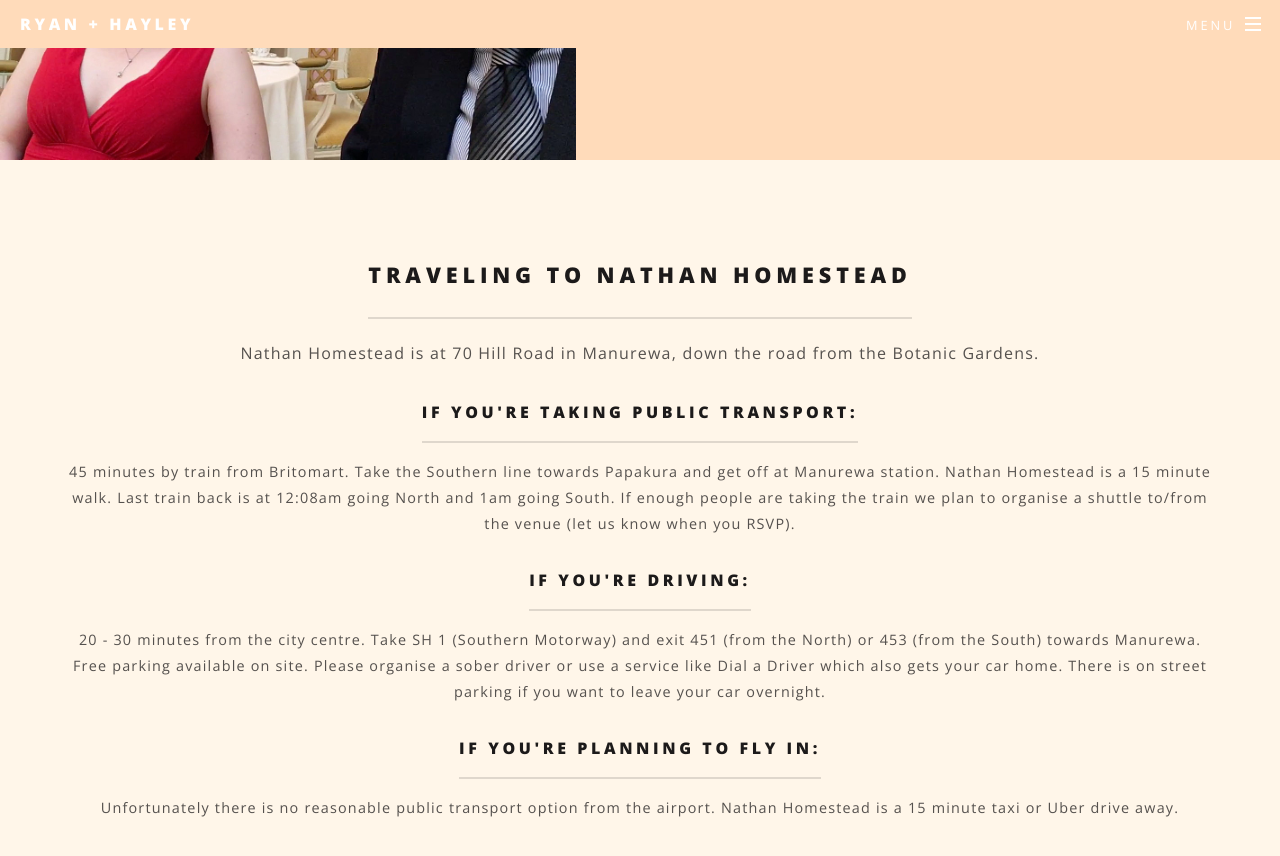
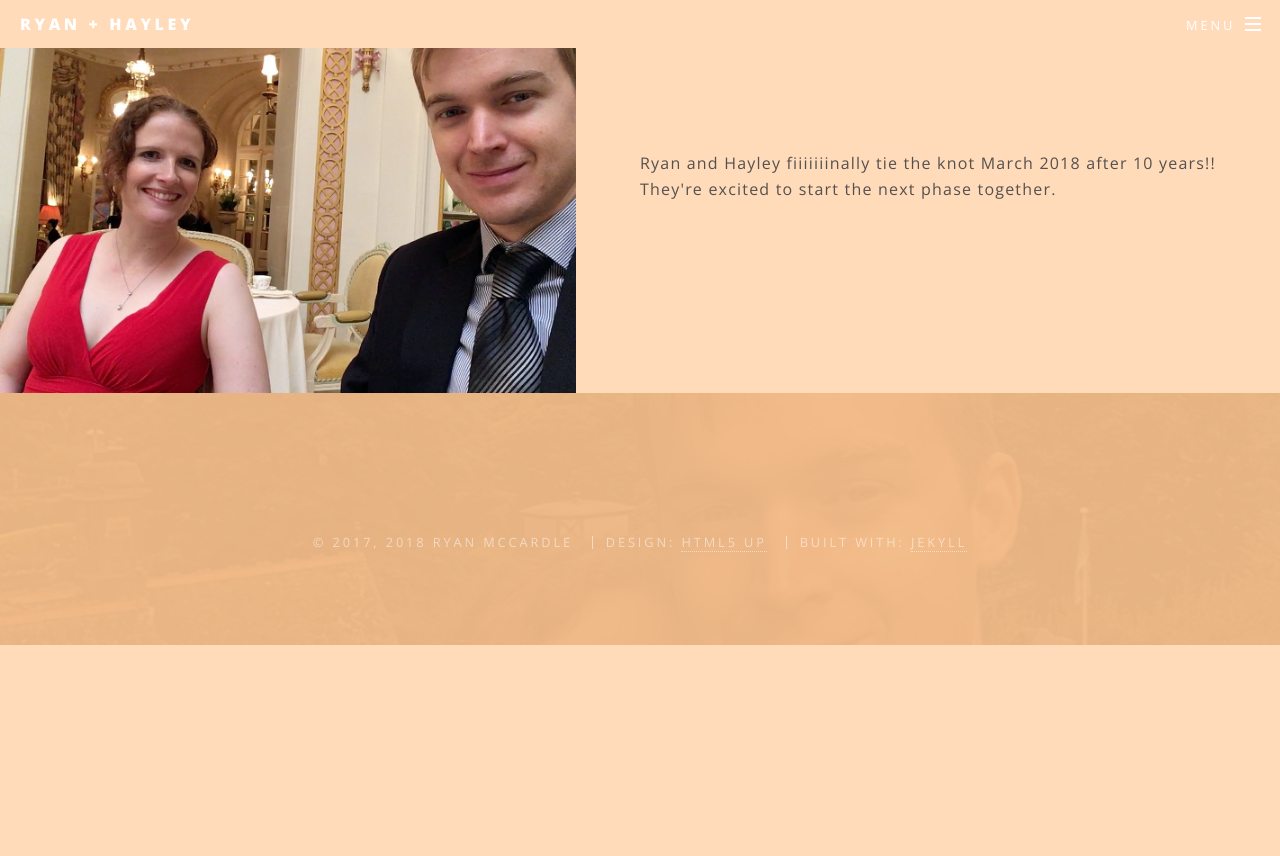
Before and after one commit to ryanmccardle/weddingwebsite, a Jekyll site: the page built from index.html, in a window 1280 px wide and 900 px high, scrolled down 6229 px. Shown: the top 856 px of the window. Built offline with Jekyll 4.4.1, drawn with Linux system fonts in a browser that asks for light colours; after the commit the page ends 6874 px from its top, so only the background shows below that; some of the changed text lies outside the part shown.

Commit message:
added password to gallery, cut out more sections

```diff
--- a/_includes/header.html
+++ b/_includes/header.html
@@ -9,12 +9,13 @@
           <ul>
             <li><a href="index.html">Home</a></li>
             <li><a href="#intro" class="more scrolly">Welcome</a></li>
+            <li><a href="#gallery" class="more scrolly">Gallery></li>
             <li><a href="#couple" class="more scrolly">The Couple</a></li>
-            <li><a href="#travel" class="more scrolly">Traveling to Nathan Homestead</a></li>
+            <!--<li><a href="#travel" class="more scrolly">Traveling to Nathan Homestead</a></li>
             <li><a href="#location" class="more scrolly">The Venue</a></li>
             <li><a href="#lodging" class="more scrolly">Lodging</a></li>
             <li><a href="#registry" class="more scrolly">Registry</a></li>
-            <li><a href="#cta" class="more scrolly">RSVP</a></li>
+            <li><a href="#cta" class="more scrolly">RSVP</a></li>-->
           </ul>
         </div>
       </li>
--- a/_includes/sections/gallery.html
+++ b/_includes/sections/gallery.html
@@ -2,7 +2,9 @@
   <header class="major">
   <h2>Gallery</h2>
 
-  <p>Our wedding photos are finally here! If we haven't already given you the password please ask us for it.</p>
+  <p>Our wedding photos are finally here!</p>
+  <p>The password to access them is (all lowercase): <img src="images/pw.png" alt="" /></p>
+
   <a href="https://soulsistersphotography.pixieset.com/hayleyandryan/"> soulsistersphotography.pixieset.com/hayleyandryan</a>
   <br>
   <br>
--- a/_includes/sections/intro.html
+++ b/_includes/sections/intro.html
@@ -2,21 +2,11 @@
   <header class="major">
   <h2>Thankyou for celebrating with us!</h2>
 
-  <p>Hayley MacDonald and Ryan McCardle are finally getting married!</p>
+  </br>
+  <img src="images/Hayley.Ryan-436.jpg" alt="" />
+  </br>
 
-  <p>The wedding will be at Nathan Homestead in South Auckland (see the <a href="#location" class="more scrolly">map below</a>) on Saturday, March 10th, 2018.</p>
-
-  <p><a href="https://www.facebook.com/NathanHomesteadAkl/">Nathan Homestead</a> is Manurewa's community arts centre. The historic Homestead was built in 1925 and has been kept in its original state. It is situated on nine acres of lovely lawn and gardens.</p>
-
-  <p>Ceremony: 4:30pm</p>
-
-  <p>Reception with buffet dinner and dancing: 6pm - 11pm</p>
-
-  <p>Invited guests only, and no children at the ceremony or reception please.</p>
-
-  <p>All are welcome at an informal bring a plate lunch at 12pm the following day, details and venue are below.</p>
-
-    <b id="countdown"></b>
+  <b id="countdown"></b>
   </header>
 </div>
 
--- a/index.html
+++ b/index.html
@@ -21,7 +21,7 @@
 <section id="couple" class="wrapper alt style1">
 {% include sections/couple.html %}
 </section>
-
+<!--
 <section id="travel" class="wrapper style3 special">
   {% include sections/transportation.html %}
 </section>
@@ -29,7 +29,7 @@
 <section id="location" class="wrapper style4">
   {% include sections/location.html %}
 </section>
-<!--
+
 <section id="lodging" class="wrapper style2 special">
   {% include sections/lodging.html %}
 </section>
```
Also changed, not shown: images/Hayley.Ryan-436.jpg (added), images/pw.png (added).
